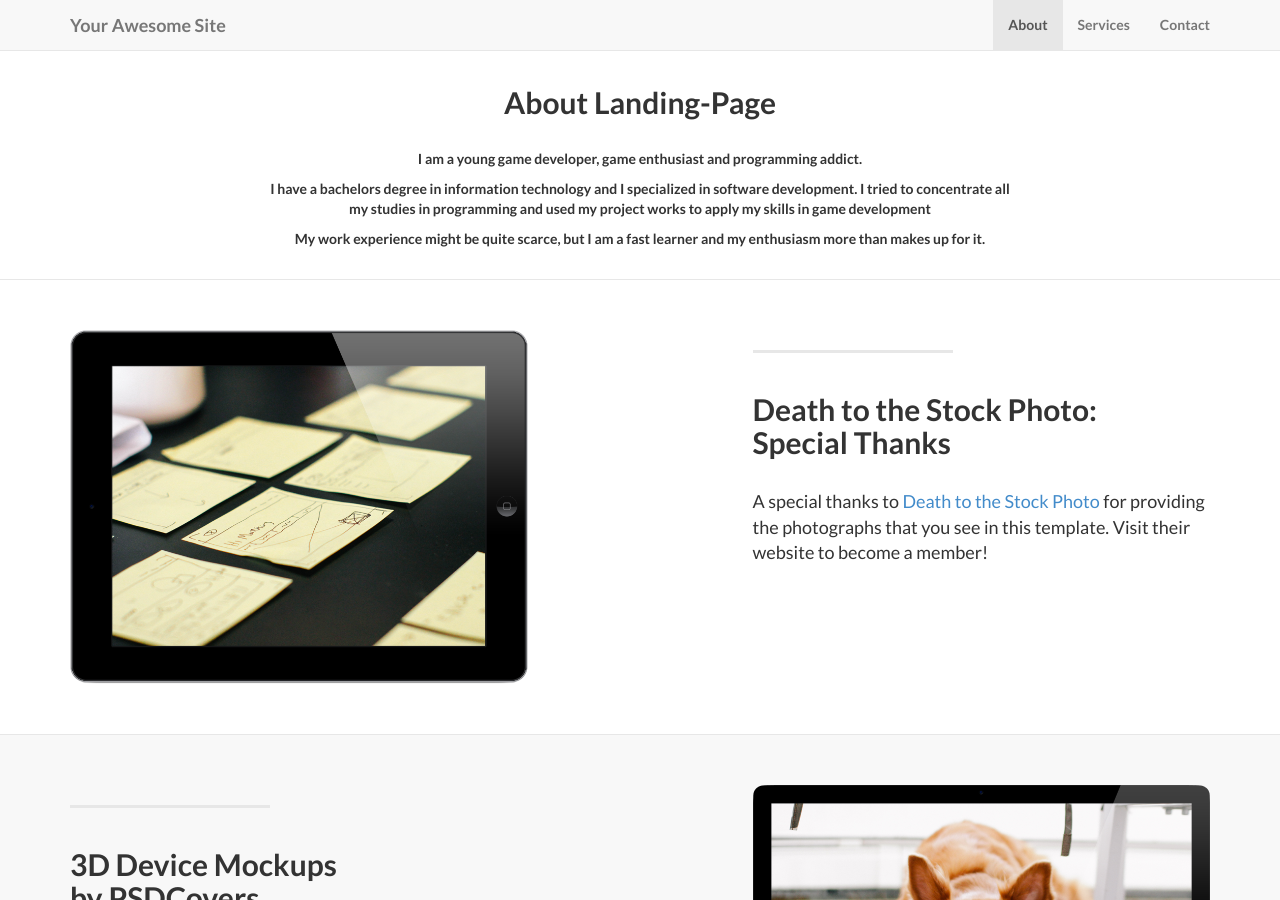
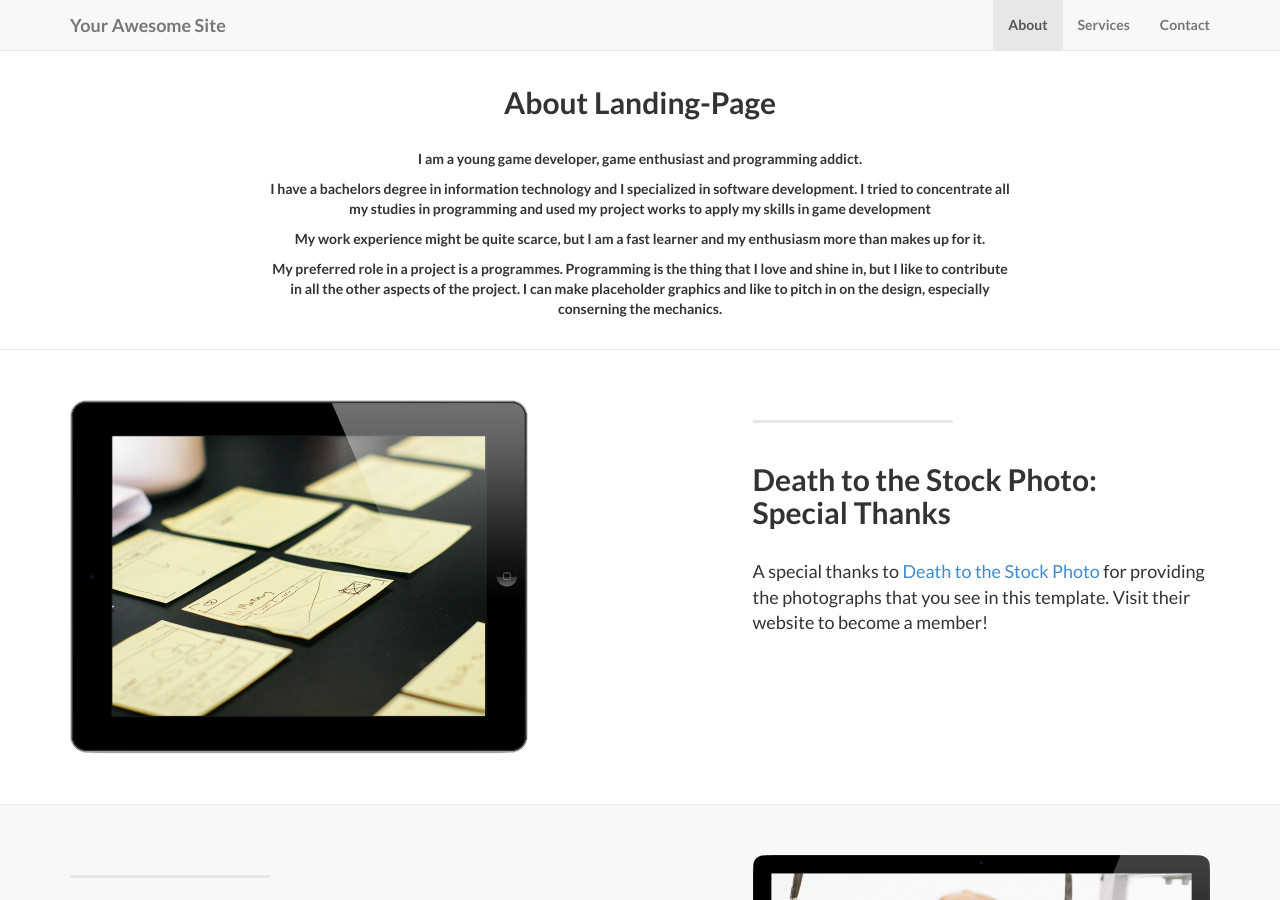
Before and after one commit to quido3/quido3.github.io, a Jekyll site: the page built from index.html, in a window 1280 px wide and 900 px high, scrolled down 751 px. Built offline with Jekyll 4.4.1, drawn with Linux system fonts in a browser that asks for light colours.

Commit message:
Updated about.html

```diff
--- a/_includes/about.html
+++ b/_includes/about.html
@@ -7,8 +7,9 @@
               <br/>
                 <p>I am a young game developer, game enthusiast and programming addict.</p>
             <p>I have a bachelors degree in information technology and I specialized in software development. I tried to concentrate all my studies in programming and used my project works to apply my skills in game development</p>
-            <p>My work experience might be quite scarce, but I am a fast learner and my enthusiasm more than makes up for it. </p>
-            <p></p>
+            <p>My work experience might be quite scarce, but I am a fast learner and my enthusiasm more than makes up for it.</p>
+            <p>My preferred role in a project is a programmes. Programming is the thing that I love and shine in, but I like to contribute in all the other aspects of the project. I can make placeholder graphics and like to pitch in on the design, especially conserning the mechanics.</p>
+              <p></p>
                 <br/>
               </div>
         </div>
```
